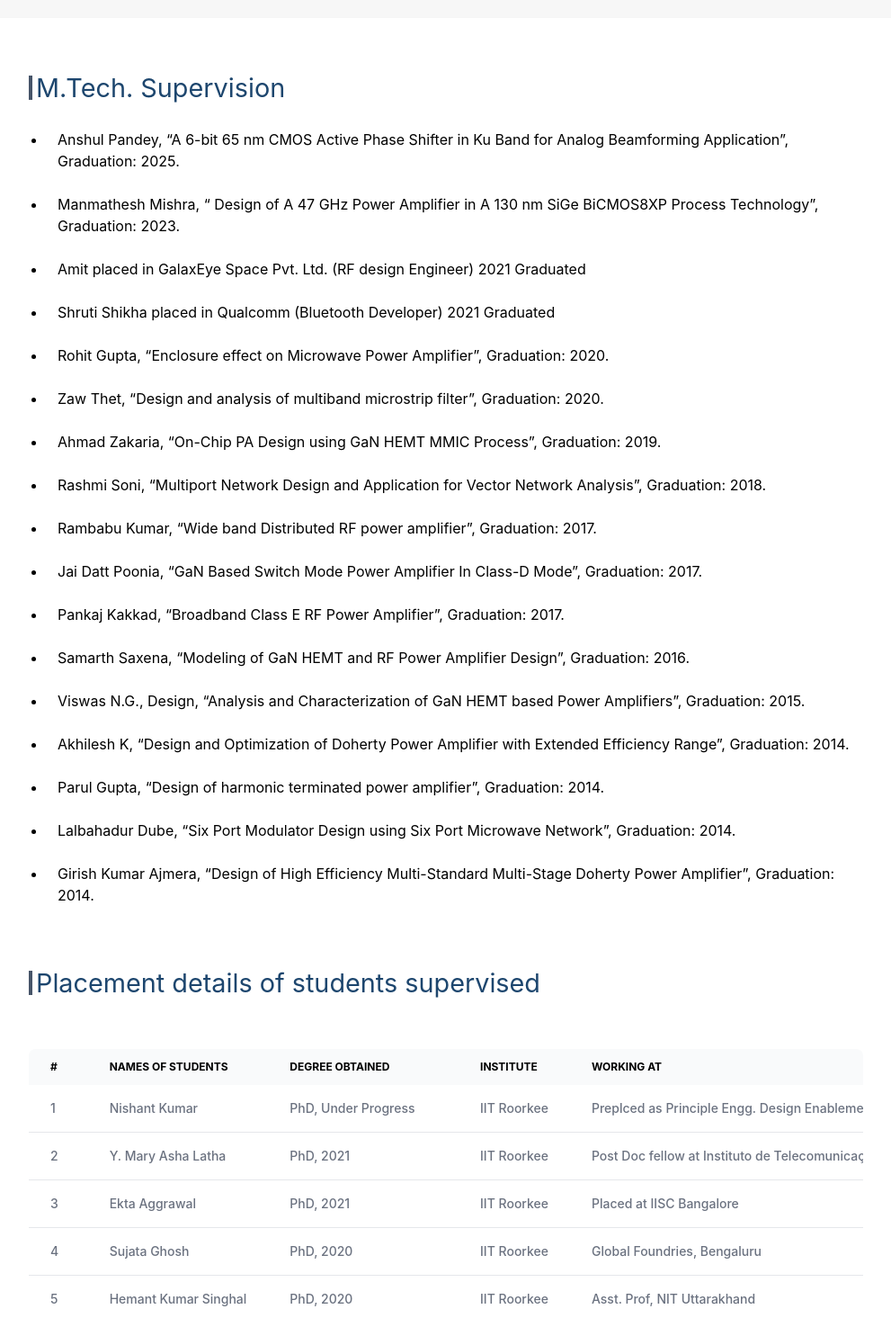
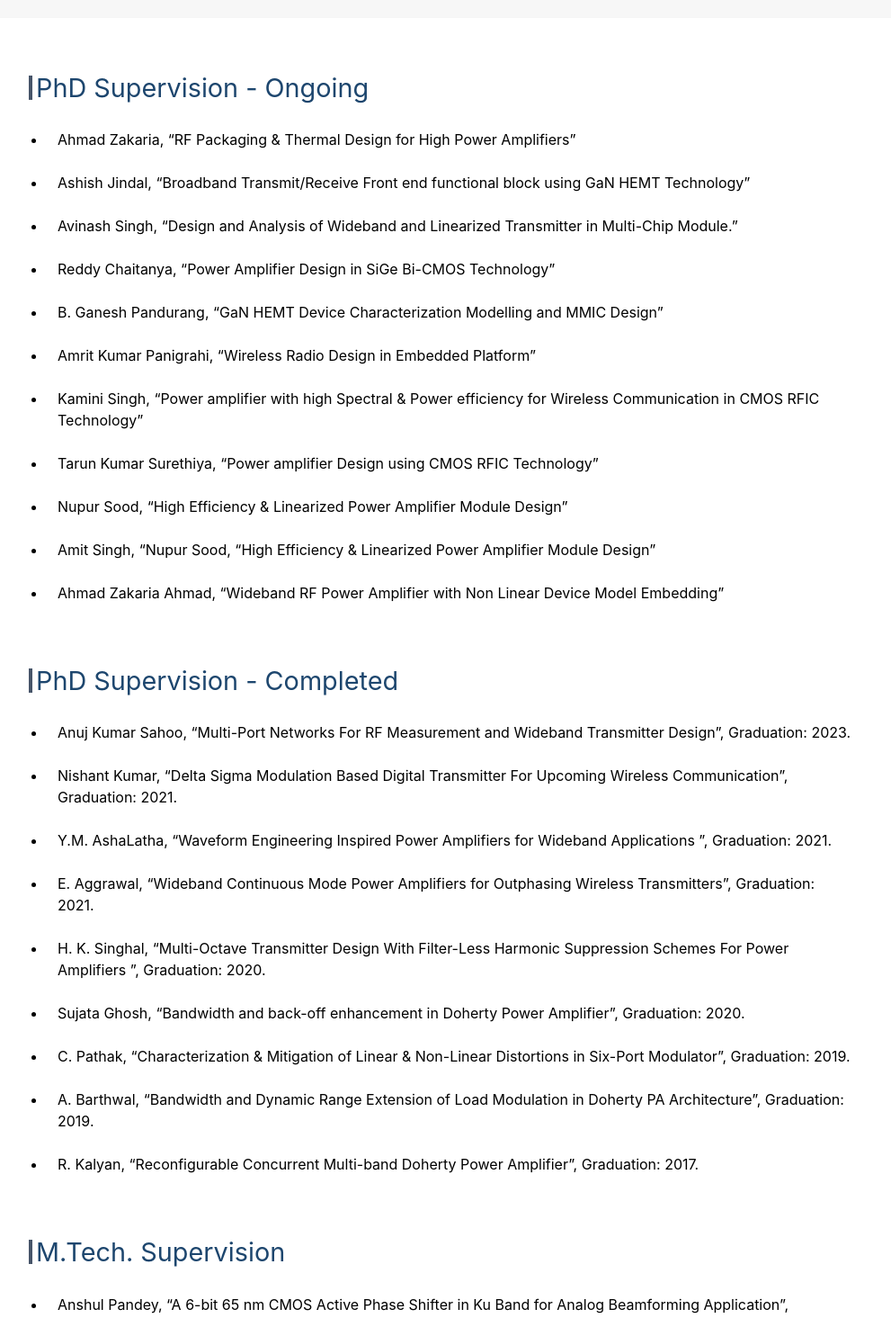
Before and after one commit to PraveshChamoli999/karun-rawat-portfolio, a React (Create React App) app: page /#/team-members in a window 1280 px wide. Shown: the part 780-2245 px from the top of the page at 90% size, without its empty margins (144-1135 px from the left). Built offline with nearby package versions, Linux system fonts and the light colour scheme.

Commit message:
fix done

```diff
--- a/src/pages/TeamAndMembers.js
+++ b/src/pages/TeamAndMembers.js
@@ -19,6 +19,50 @@ const TeamAndMembers = () => {
     "Parul Gupta, “Design of harmonic terminated power amplifier”, Graduation: 2014.",
     "Lalbahadur Dube, “Six Port Modulator Design using Six Port Microwave Network”, Graduation: 2014.",
     "Girish Kumar Ajmera, “Design of High Efficiency Multi-Standard Multi-Stage Doherty Power Amplifier”, Graduation: 2014.",
+  ];
+
+  const phdSupervisionsCompleted = [
+    "Anuj Kumar Sahoo, “Multi-Port Networks For RF Measurement and Wideband Transmitter Design”, Graduation: 2023.",
+
+    "Nishant Kumar, “Delta Sigma Modulation Based Digital Transmitter For Upcoming Wireless Communication”, Graduation: 2021.",
+
+    "Y.M. AshaLatha, “Waveform Engineering Inspired Power Amplifiers for Wideband Applications ”, Graduation: 2021.",
+
+    "E. Aggrawal, “Wideband Continuous Mode Power Amplifiers for Outphasing Wireless Transmitters”, Graduation: 2021.",
+
+    "H. K. Singhal, “Multi-Octave Transmitter Design With Filter-Less Harmonic Suppression Schemes For Power Amplifiers ”, Graduation: 2020.",
+
+    "Sujata Ghosh, “Bandwidth and back-off enhancement in Doherty Power Amplifier”, Graduation: 2020.",
+
+    "C. Pathak, “Characterization & Mitigation of Linear & Non-Linear Distortions in Six-Port Modulator”, Graduation: 2019.",
+
+    "A. Barthwal, “Bandwidth and Dynamic Range Extension of Load Modulation in Doherty PA Architecture”, Graduation: 2019.",
+
+    "R. Kalyan, “Reconfigurable Concurrent Multi-band Doherty Power Amplifier”, Graduation: 2017.",
+  ];
+
+  const phdSupervisionsOngoing = [
+    "Ahmad Zakaria, “RF Packaging & Thermal Design for High Power Amplifiers”",
+
+    "Ashish Jindal, “Broadband Transmit/Receive Front end functional block using GaN HEMT Technology”",
+
+    "Avinash Singh, “Design and Analysis of Wideband and Linearized Transmitter  in Multi-Chip Module.”",
+
+    "Reddy Chaitanya, “Power Amplifier Design in SiGe Bi-CMOS Technology”",
+
+    "B. Ganesh Pandurang, “GaN HEMT Device Characterization Modelling and MMIC Design”",
+
+    "Amrit Kumar Panigrahi, “Wireless Radio Design in Embedded Platform”",
+
+    "Kamini Singh, “Power amplifier with high Spectral & Power efficiency for Wireless Communication in CMOS RFIC Technology”",
+
+    "Tarun Kumar Surethiya, “Power amplifier Design using CMOS RFIC Technology”",
+
+    "Nupur Sood, “High Efficiency & Linearized Power Amplifier Module Design”",
+
+    "Amit Singh, “Nupur Sood, “High Efficiency & Linearized Power Amplifier Module Design”",
+
+    "Ahmad Zakaria Ahmad, “Wideband RF Power Amplifier with Non Linear Device Model Embedding”",
   ];
 
   const placements = [
@@ -113,6 +157,36 @@ const TeamAndMembers = () => {
         <div>
           <h3 className="text-[1.8rem] font-normal text-[#1d466e] flex gap-1 mb-5 items-center">
             <span className="w-1 h-[27px] bg-slate-600 inline-block"></span>
+            PhD Supervision - Ongoing
+          </h3>
+          <ul className="mt-4 list-disc pl-5 flex flex-col gap-4">
+            {phdSupervisionsOngoing.map((phdSupervision, index) => (
+              <li key={index}>
+                <div key={index} className="px-3 py-1">
+                  {phdSupervision}
+                </div>
+              </li>
+            ))}
+          </ul>
+        </div>{" "}
+        <div className="mt-10">
+          <h3 className="text-[1.8rem] font-normal text-[#1d466e] flex gap-1 mb-5 items-center">
+            <span className="w-1 h-[27px] bg-slate-600 inline-block"></span>
+            PhD Supervision - Completed
+          </h3>
+          <ul className="mt-4 list-disc pl-5 flex flex-col gap-4">
+            {phdSupervisionsCompleted.map((phdSupervision, index) => (
+              <li key={index}>
+                <div key={index} className="px-3 py-1">
+                  {phdSupervision}
+                </div>
+              </li>
+            ))}
+          </ul>
+        </div>
+        <div className="mt-10">
+          <h3 className="text-[1.8rem] font-normal text-[#1d466e] flex gap-1 mb-5 items-center">
+            <span className="w-1 h-[27px] bg-slate-600 inline-block"></span>
             M.Tech. Supervision
           </h3>
           <ul className="mt-4 list-disc pl-5 flex flex-col gap-4">
```
